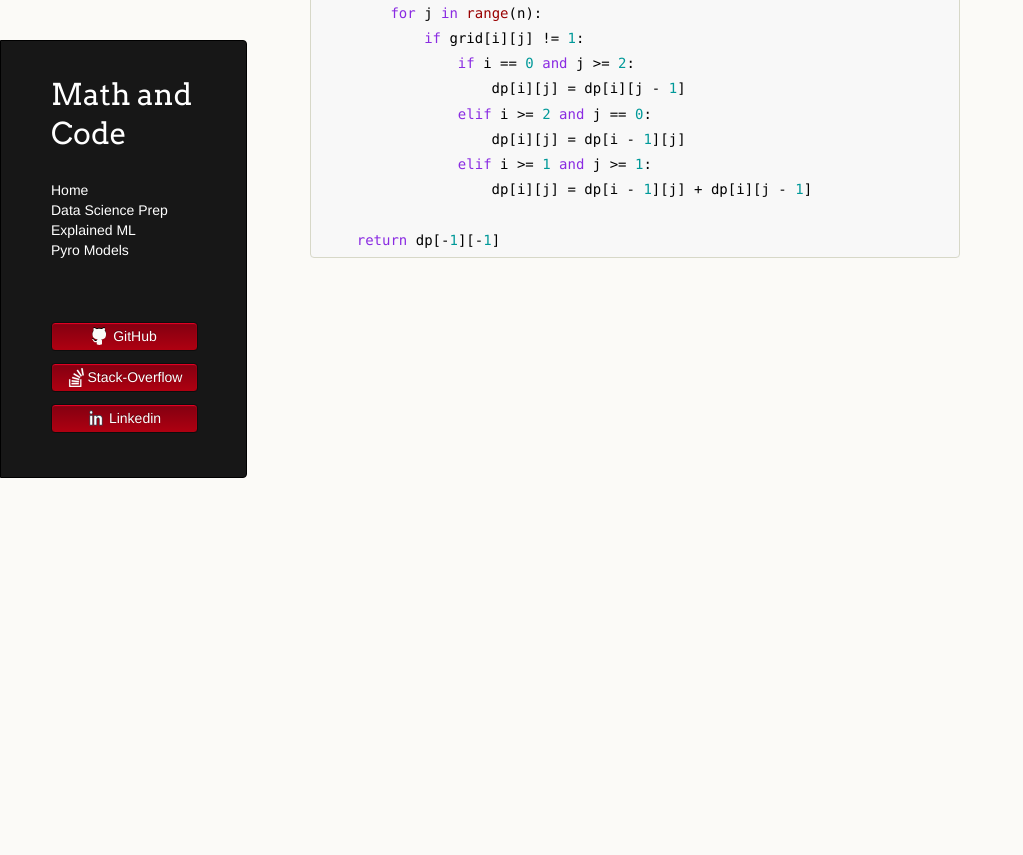
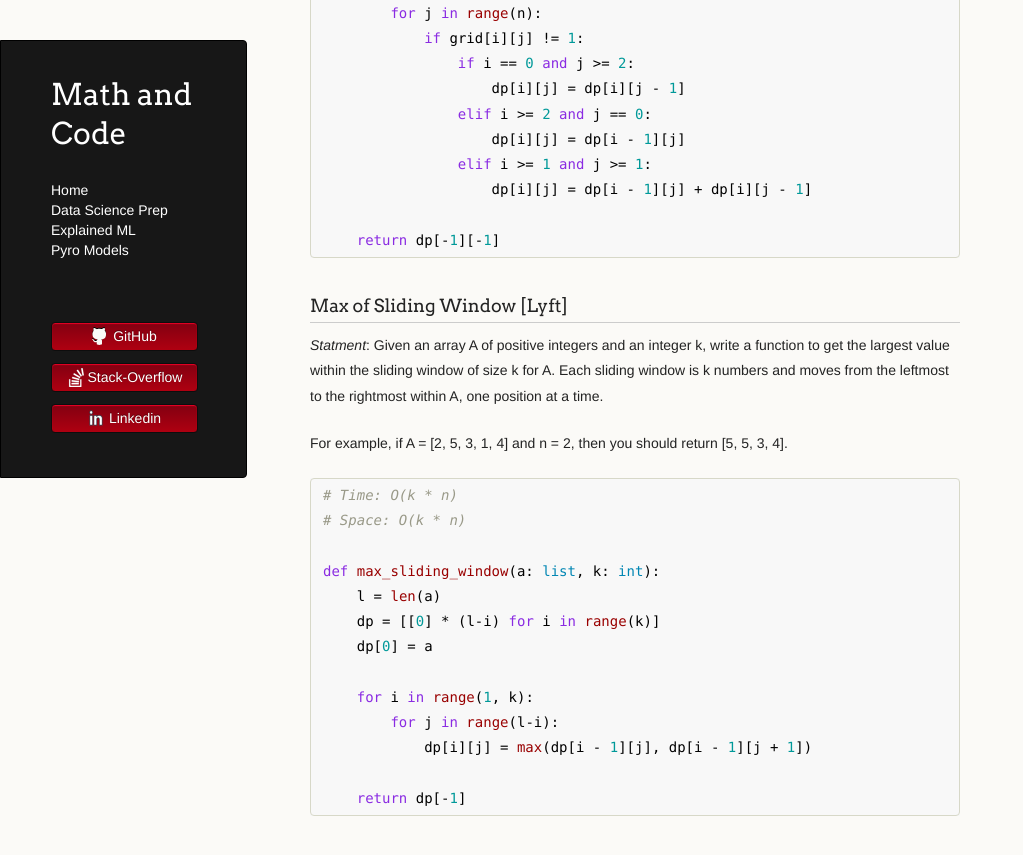
Before and after one commit to LemonPy29/LemonPy29.github.io, a Jekyll site: the page built from data-science-prep/coding.md, in a window 1280 px wide and 900 px high, scrolled down 495 px. Shown: the top 855 px of the window, without its empty margins (0-1023 px from the left). Built offline with Jekyll 4.4.1, drawn with Linux system fonts in a browser that asks for light colours; nearby versions of some CDN libraries; the repository's description, which GitHub fills in, is left out.

Commit message:
Update coding.md

````diff
--- a/data-science-prep/coding.md
+++ b/data-science-prep/coding.md
@@ -6,8 +6,7 @@ nav: false
 <link rel="stylesheet" href="/assets/css/main.css"/>
 
 ### Obstacle Paths [Twitch]
-*Statment* : Given a 2-d array of 0 and 1, determine how many path exists from the top left corner to the bottom right corner given that at any point the only moves allowed
-are right and down.
+*Statment* : Given a 2-d array of 0 and 1, determine how many path exists from the top left corner to the bottom right corner given that at any point the only moves allowed are right and down.
 
 ```python
 def obstacles(grid):
@@ -31,3 +30,24 @@ def obstacles(grid):
 
     return dp[-1][-1]
 ```
+
+### Max of Sliding Window [Lyft]
+*Statment*: Given an array A of positive integers and an integer k, write a function to get the largest value within the sliding window of size k for A. Each sliding window is k numbers and moves from the leftmost to the rightmost within A, one position at a time.
+
+For example, if A = [2, 5, 3, 1, 4] and n = 2, then you should return [5, 5, 3, 4].
+
+```python
+# Time: O(k * n)
+# Space: O(k * n)
+
+def max_sliding_window(a: list, k: int):
+    l = len(a)
+    dp = [[0] * (l-i) for i in range(k)]
+    dp[0] = a
+
+    for i in range(1, k):
+        for j in range(l-i):
+            dp[i][j] = max(dp[i - 1][j], dp[i - 1][j + 1])
+
+    return dp[-1]
+```
````
